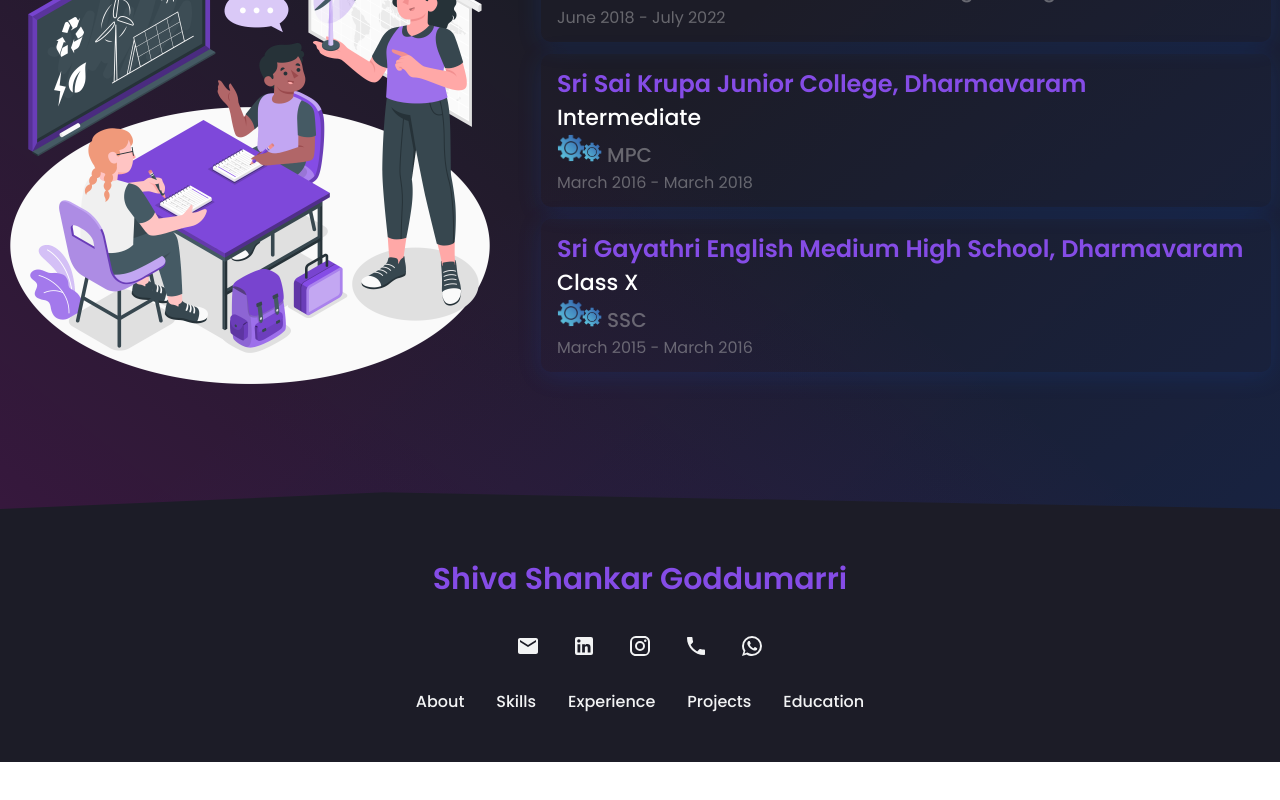
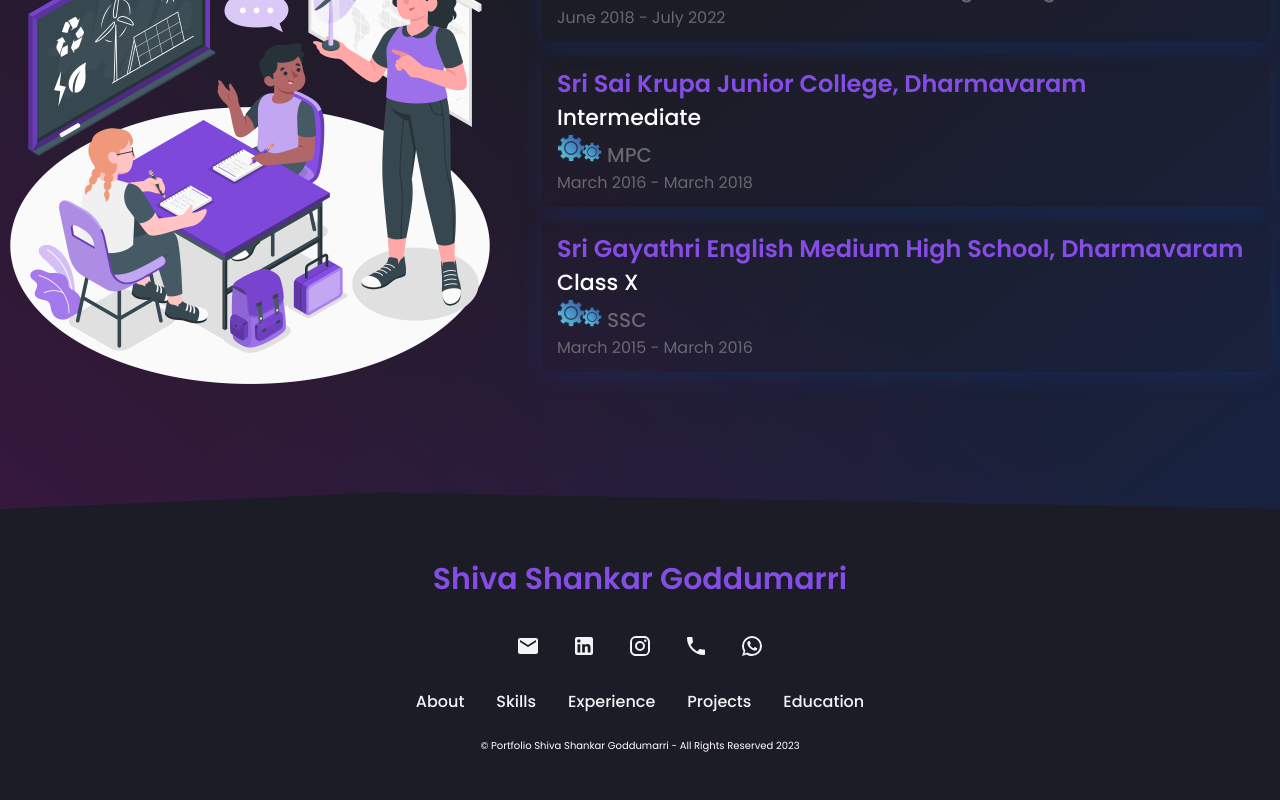
Before and after one commit to ShivaShankarGoddumarri/Shiva_Shankar_Portfolio, a React (Create React App) app: page / in a window 1280 px wide. Shown: the part 3720-4520 px from the top of the page. Before the commit the page ends 4482 px from the top, so only its background shows below. Built offline with nearby package versions, Linux system fonts and the light colour scheme.

Commit message:
added rights

```diff
--- a/src/components/Cards/ExperienceCard.jsx
+++ b/src/components/Cards/ExperienceCard.jsx
@@ -82,7 +82,7 @@ const Image = styled.img`
   background-color: #000;
   border-radius: 10px;
   margin-top: 4px;
-  transition: transform 0.2s; /* Add a smooth transition for scaling */
+  transition: transform 0.2s;
 
   @media only screen and (max-width: 768px) {
     height: 40px;
--- a/src/components/Footer/index.js
+++ b/src/components/Footer/index.js
@@ -86,6 +86,16 @@ const SocialMediaIcon = styled.a`
     transform: rotate(360deg) scale(2.5);
   }
 `;
+const RightsNotice = styled.div`
+  color: #fff;
+  text-align: center;
+  font-size:10px;
+  margin-top:10px;
+`;
+
+const NoticeText = styled.p`
+  margin: 0;
+`;
 
 function Footer() {
   return (
@@ -108,7 +118,9 @@ function Footer() {
           <NavLink href="#projects">Projects</NavLink>
           <NavLink href="#education">Education</NavLink>
         </Nav>
-
+        <RightsNotice>
+      <NoticeText>&copy; Portfolio Shiva Shankar Goddumarri - All Rights Reserved 2023</NoticeText>
+    </RightsNotice>
       </FooterWrapper>
     </FooterContainer>
   );
--- a/src/components/Navbar/NavbarStyledComponent.js
+++ b/src/components/Navbar/NavbarStyledComponent.js
@@ -78,21 +78,21 @@ export const NavLink = styled.a`
     content: '';
     position: absolute;
     width: 100%;
-    height: 2px; /* Increase the underline thickness */
+    height: 2px;
     background-color: ${({ theme }) => theme.primary};
-    bottom: -4px; /* Adjust the gap between text and underline */
+    bottom: -4px;
     left: 0;
-    transform: scaleX(0); /* Start with no underline */
+    transform: scaleX(0);
     transform-origin: bottom;
     transition: transform 0.2s ease-in-out;
   }
 
   &:hover::after {
-    transform: scaleX(1); /* Expand the underline on hover */
+    transform: scaleX(1);
     transform-origin: bottom;
   }
   &.active::after {
-    transform: scaleX(1); /* Expand the underline for active links */
+    transform: scaleX(1);
     transform-origin: bottom;
   }
 `;
```
